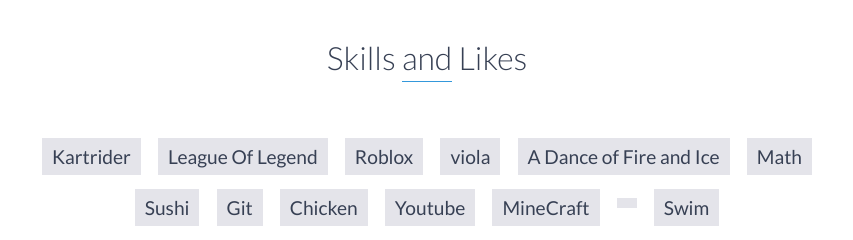
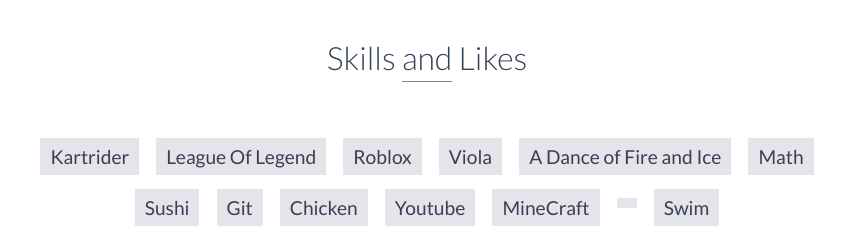
Before and after one commit to Ji-hoonSeo/Ji-hoonSeo.github.io, a website: page index.html in a window 1280 px wide. Shown: the part 3360-3600 px from the top of the page, 213-1066 px from the left. Drawn offline with nearby package versions, Linux system fonts and the light colour scheme.

Commit message:
Wrote Viola

```diff
--- a/index.html
+++ b/index.html
@@ -197,7 +197,7 @@
             <li>Kartrider</li>
             <li>League Of Legend</li>
             <li>Roblox</li>
-            <li>viola</li>
+            <li>Viola</li>
             <li>A Dance of Fire and Ice</li>
             <li>Math</li>
             <li>Sushi</li>
```
